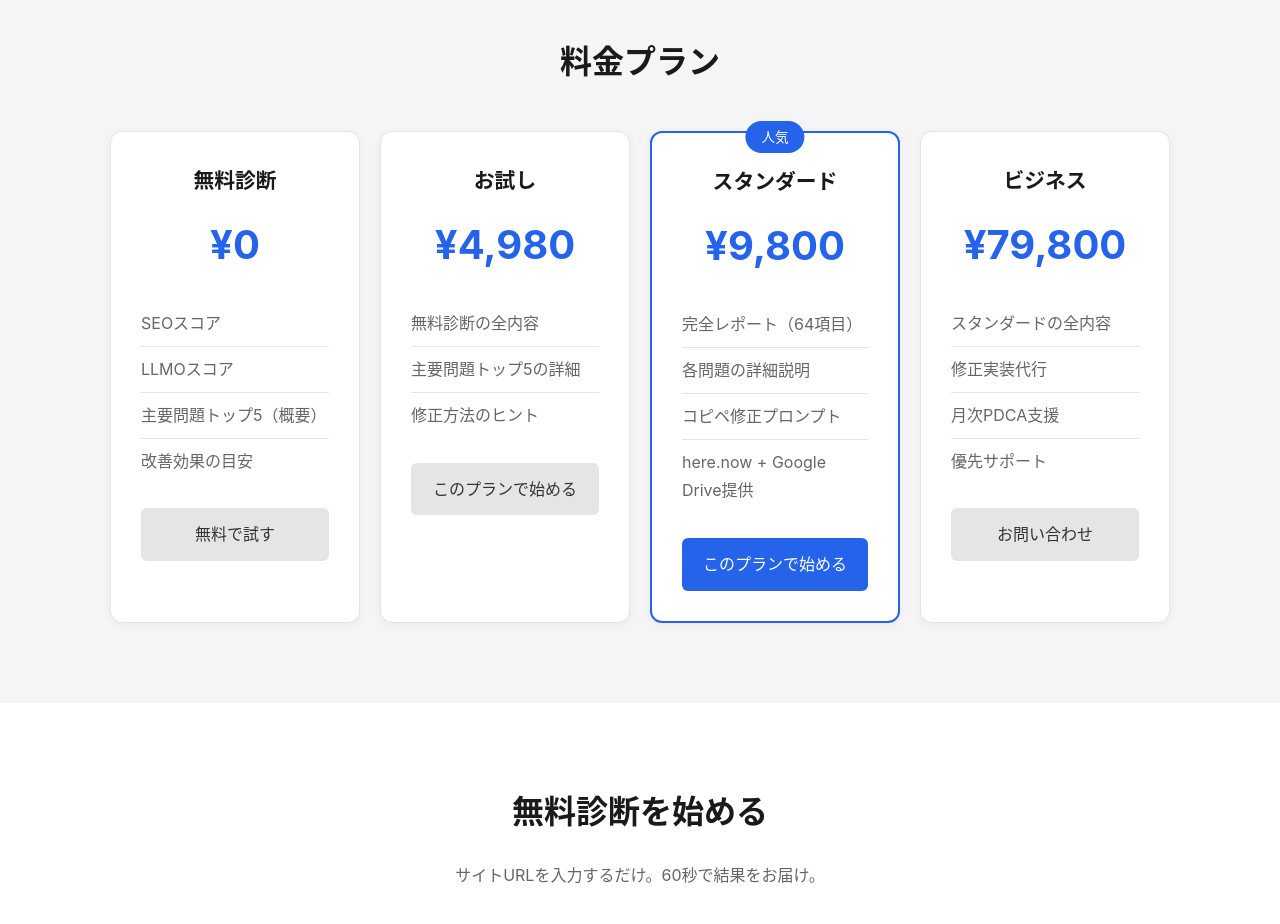
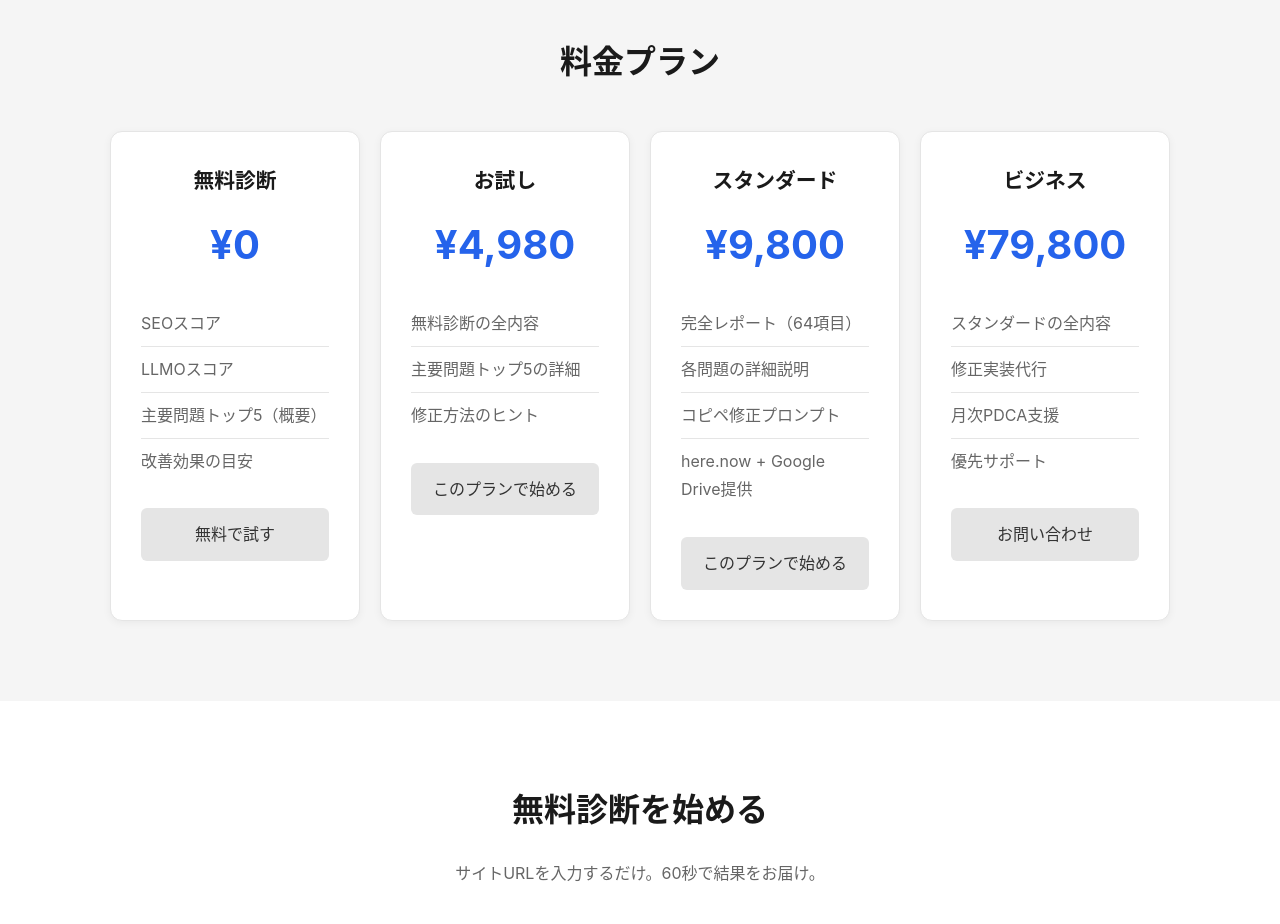
Before and after one commit to Azuma38/ai-seo-audit-lp, a plain HTML site: page index.html in a window 1280 px wide. Shown: the part 1040-1964 px from the top of the page. Drawn offline with Linux system fonts and the light colour scheme.

Commit message:
Remove '人気' label until payment system is ready

```diff
--- a/index.html
+++ b/index.html
@@ -415,7 +415,7 @@
                     </ul>
                     <a href="#" class="btn">このプランで始める</a>
                 </div>
-                <div class="pricing-card featured">
+                <div class="pricing-card">
                     <h3>スタンダード</h3>
                     <div class="price">¥9,800<span></span></div>
                     <ul>
```
